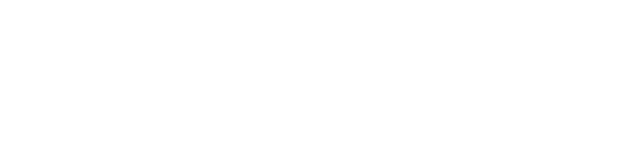
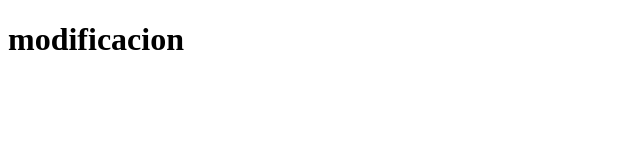
Before and after one commit to FacundoYampa/24101-g14, a plain HTML site: page index.html in a window 1280 px wide. Shown: the whole page, without its empty margins (0-640 px from the left). Drawn offline with Linux system fonts and the light colour scheme.

Commit message:
modificacion de iris

```diff
--- a/index.html
+++ b/index.html
@@ -8,6 +8,10 @@
 </head>
 
 <body>
+<h1>
+modificacion
+</h1>
+
 
 </body>
 
```
